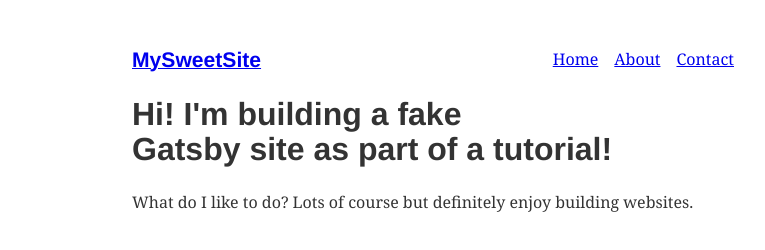
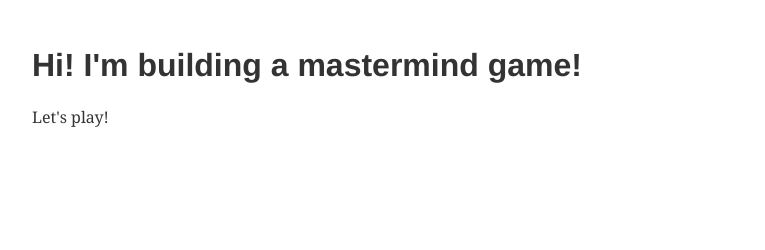
Before and after one commit to MasaSip/mastermind, a Gatsby site: page / in a window 1280 px wide. Shown: the whole page, without its empty margins (199-964 px from the left). Built offline with nearby package versions, Linux system fonts and the light colour scheme; Gatsby itself is replaced by a stand-in of ours.

Commit message:
Remove header

```diff
--- a/package.json
+++ b/package.json
@@ -1,7 +1,7 @@
 {
   "name": "gatsby-starter-hello-world",
   "private": true,
-  "description": "A simplified bare-bones starter for Gatsby",
+  "description": "Cool Mastermind game",
   "version": "0.1.0",
   "license": "MIT",
   "scripts": {
--- a/src/components/header.js
+++ /dev/null
@@ -1,3 +0,0 @@
-import React from "react"
-
-export default props => <h1>{props.headerText}</h1>
--- a/src/components/layout.js
+++ b/src/components/layout.js
@@ -7,17 +7,7 @@ const ListLink = props => (
 )
 
 export default ({ children }) => (
-  <div style={{ margin: `3rem auto`, maxWidth: 650, padding: `0 1rem` }}>
-    <header style={{ marginBottom: `1.5rem` }}>
-      <Link to="/" style={{ textShadow: `none`, backgroundImage: `none` }}>
-        <h3 style={{ display: `inline` }}>MySweetSite</h3>
-      </Link>
-      <ul style={{ listStyle: `none`, float: `right` }}>
-        <ListLink to="/">Home</ListLink>
-        <ListLink to="/about/">About</ListLink>
-        <ListLink to="/contact/">Contact</ListLink>
-      </ul>
-    </header>
+  <div style={{ margin: `3rem auto`, maxWidth: 850, padding: `0 1rem` }}>
     {children}
   </div>
 )
--- a/src/pages/index.js
+++ b/src/pages/index.js
@@ -3,10 +3,9 @@ import Layout from "../components/layout"
 
 export default () => (
   <Layout>
-    <h1>Hi! I'm building a fake Gatsby site as part of a tutorial!</h1>
+    <h1>Hi! I'm building a mastermind game!</h1>
     <p>
-      What do I like to do? Lots of course but definitely enjoy building
-      websites.
+      Let's play!
     </p>
   </Layout>
 )
```
Also changed, not shown: src/pages/about.js (deleted, +0 -11 lines), src/pages/contact.js (deleted, +0 -12 lines).
